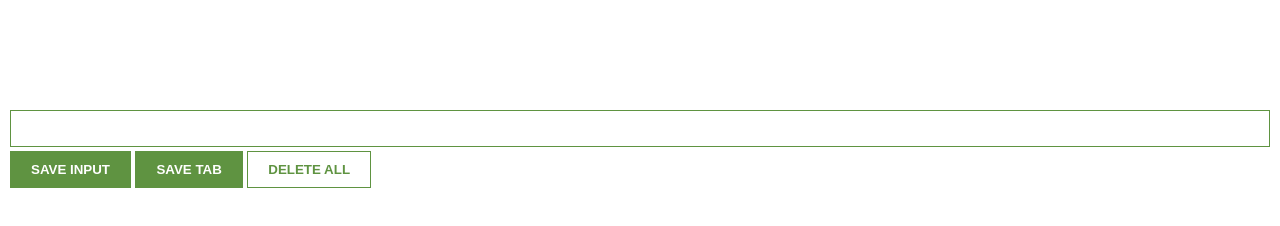
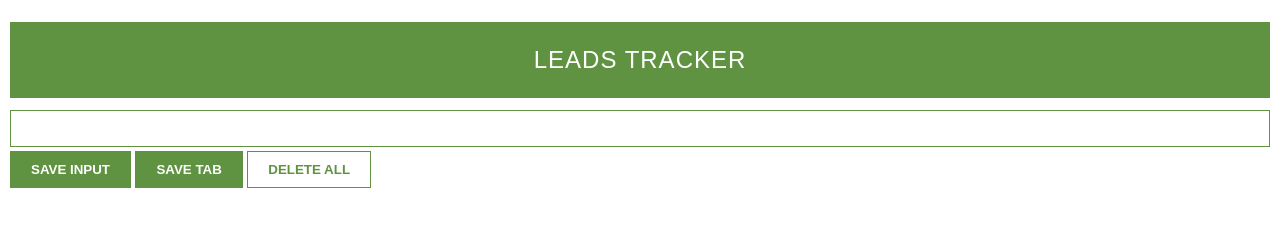
Before and after one commit to Che-ryl/chrome-extension, a website built with Vite: page index.html in a window 1280 px wide. Built offline with nearby package versions, Linux system fonts and the light colour scheme.

Commit message:
Update index.css

```diff
--- a/index.css
+++ b/index.css
@@ -41,9 +41,9 @@ a {
 }
 
 .hero {
-    background-color: var(--clr-green);
+    background-color: #5f9341;
     padding: 1em;
-    color: #fff;
+    color: white;
     margin: 0.5em 0;
     text-align: center;
     letter-spacing: 1px;
```
